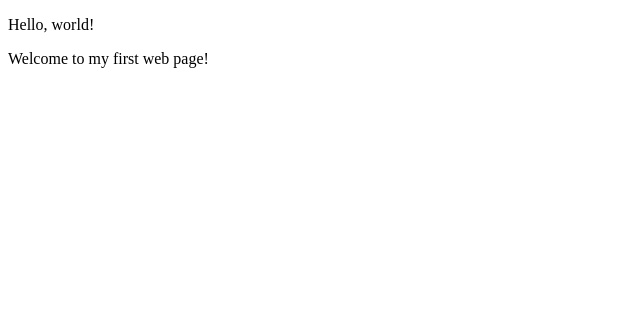
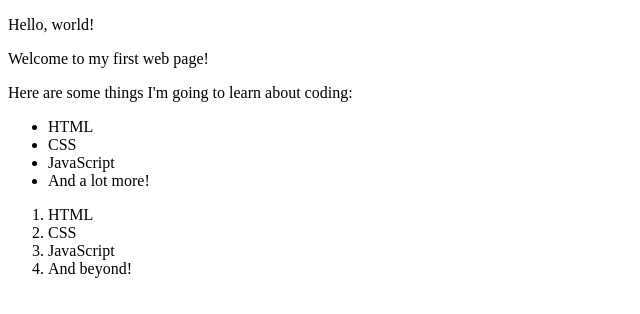
Before and after one commit to dukundejeanne/jeanne, a plain HTML site: page my-first-webpage.html in a window 1280 px wide. Shown: the whole page, without its empty margins (0-640 px from the left). Drawn offline with Linux system fonts and the light colour scheme.

Commit message:
add list elements

```diff
--- a/my-first-webpage.html
+++ b/my-first-webpage.html
@@ -6,5 +6,20 @@
   <body>
     <p>Hello, world!</p>
     <p>Welcome to my first web page!</p>
+    <p>Here are some things I'm going to learn about coding:</p>
+    <ul>
+      <li>HTML</li>
+      <li>CSS</li>
+      <li>JavaScript</li>
+      <li>And a lot more!</li>
+    </ul>
+    <ol>
+        <li>HTML</li>
+        <li>CSS</li>
+        <li>JavaScript</li>
+        <li>And beyond!</li>
+      </ol>
   </body>
 </html>
+  </body>
+</html>
```
